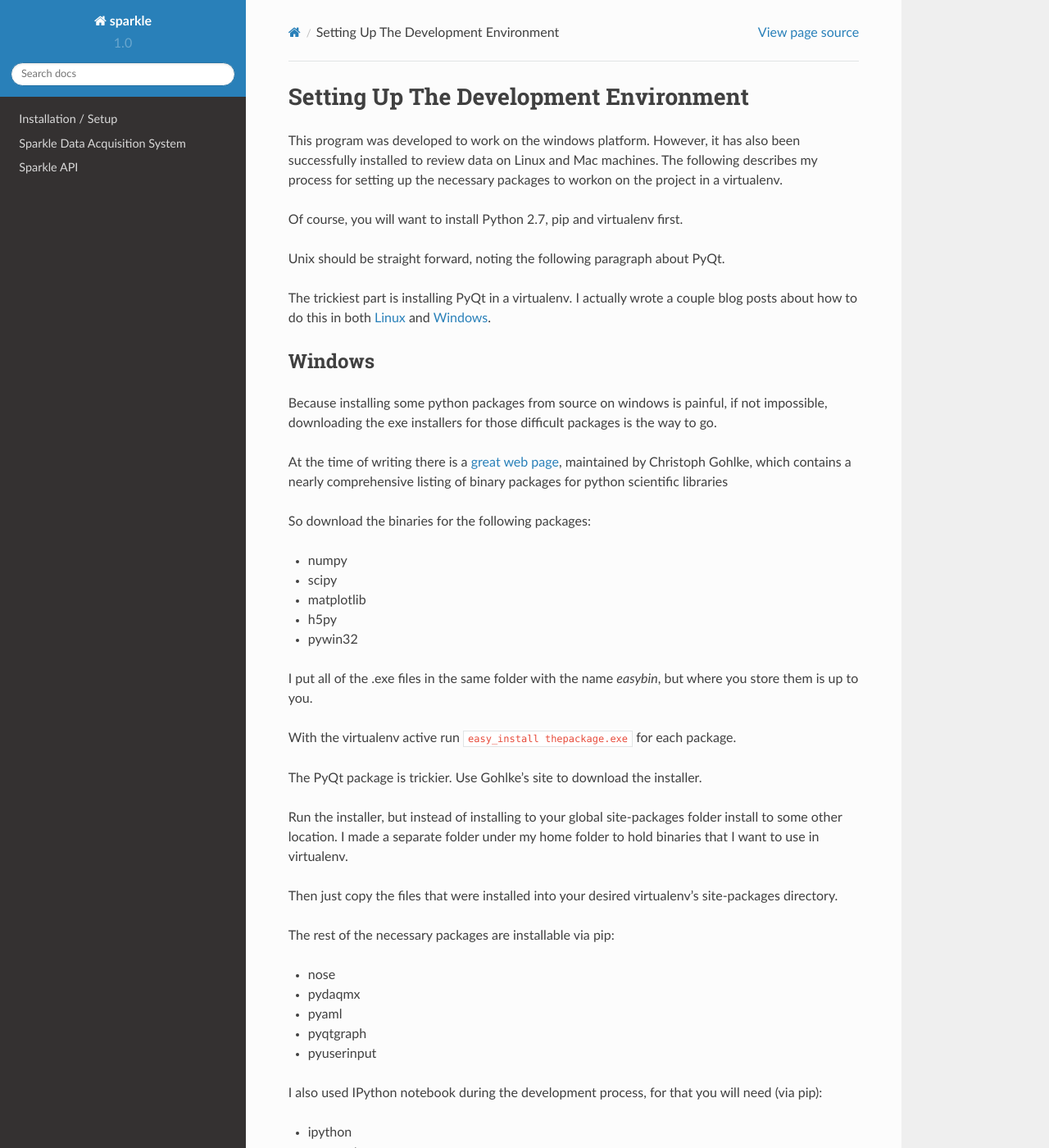
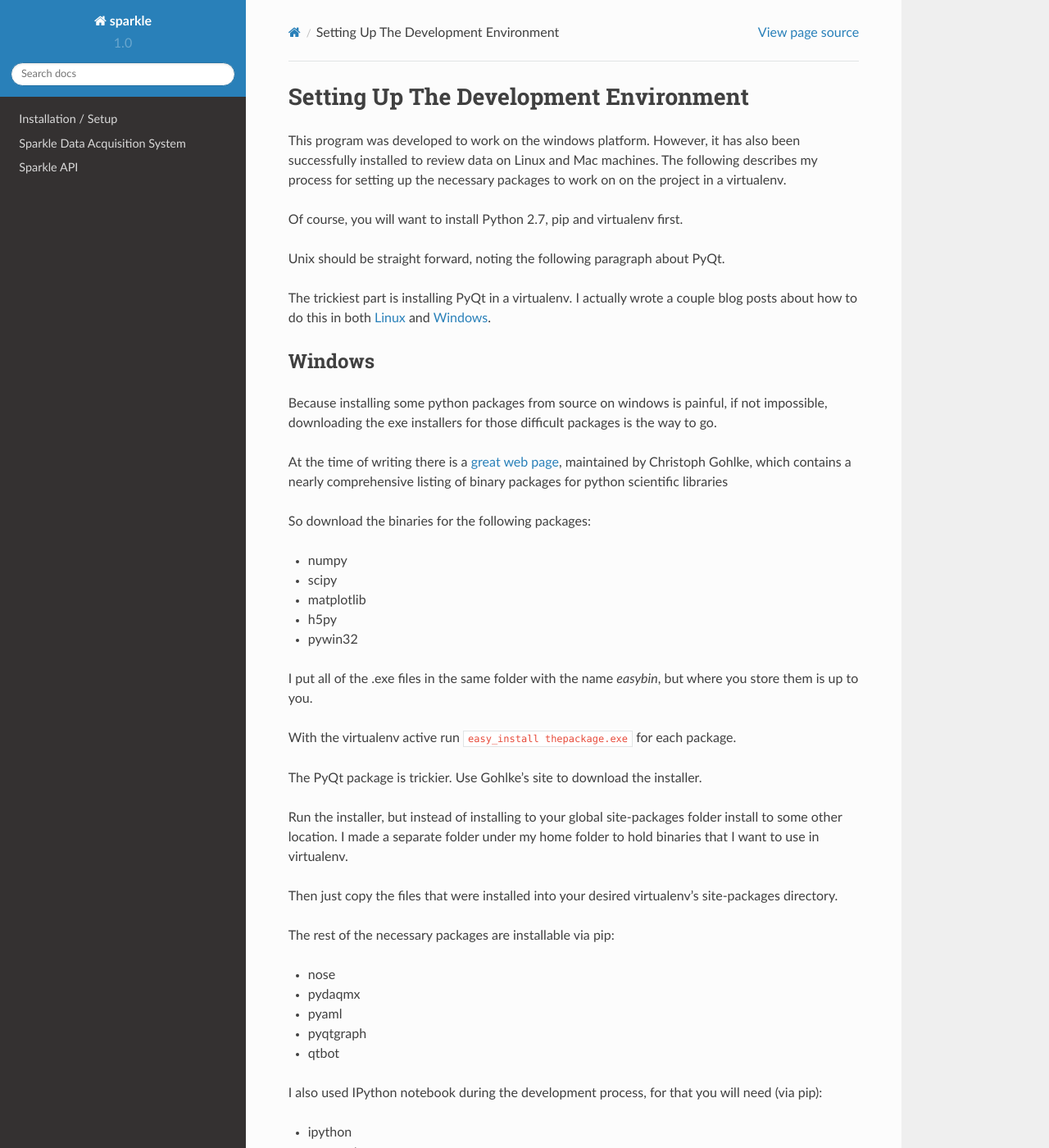
Before and after one commit to portfors-lab/sparkle, a Sphinx documentation site: the page built from doc/dev_env.rst, in a window 1280 px wide and 1400 px high. Shown: the whole window at 82% size. Built offline with Sphinx 7.4.7 and the Read the Docs theme 2.0.0, drawn with Linux system fonts in a browser that asks for light colours; pages that are not in the unit, such as notebooks, are missing from menus.

Commit message:
added qtbot to dev setup instructions

```diff
--- a/doc/dev_env.rst
+++ b/doc/dev_env.rst
@@ -1,7 +1,7 @@
 Setting Up The Development Environment
 =======================================
 
-This program was developed to work on the windows platform. However, it has also been successfully installed to review data on Linux and Mac machines. The following describes my process for setting up the necessary packages to workon on the project in a virtualenv.
+This program was developed to work on the windows platform. However, it has also been successfully installed to review data on Linux and Mac machines. The following describes my process for setting up the necessary packages to work on on the project in a virtualenv.
 
 Of course, you will want to install Python 2.7, pip and virtualenv first.
 
@@ -46,7 +46,7 @@
 * pydaqmx
 * pyaml
 * pyqtgraph
-* pyuserinput
+* qtbot
 
 I also used IPython notebook during the development process, for that you will need (via pip):
 
```
